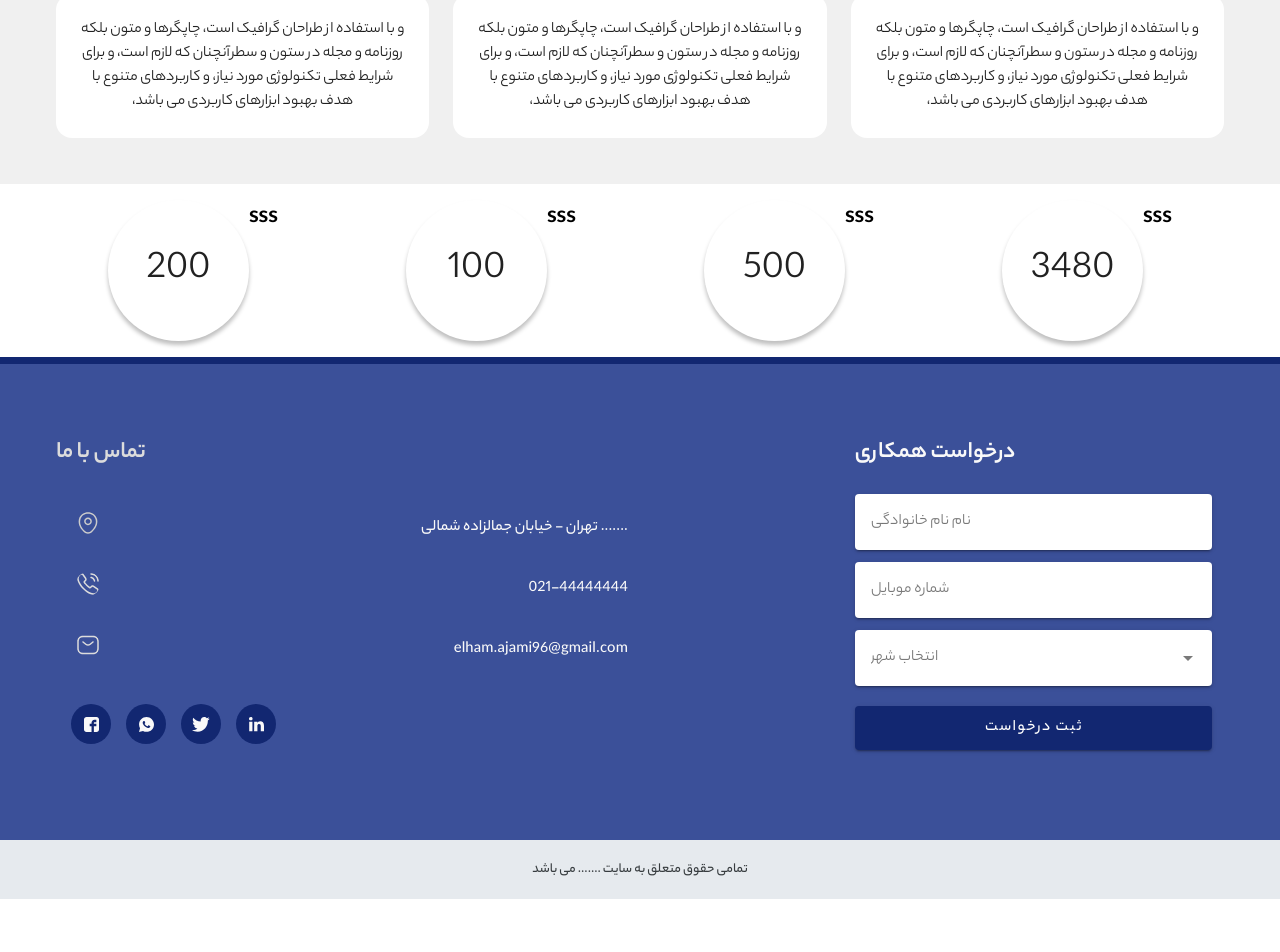
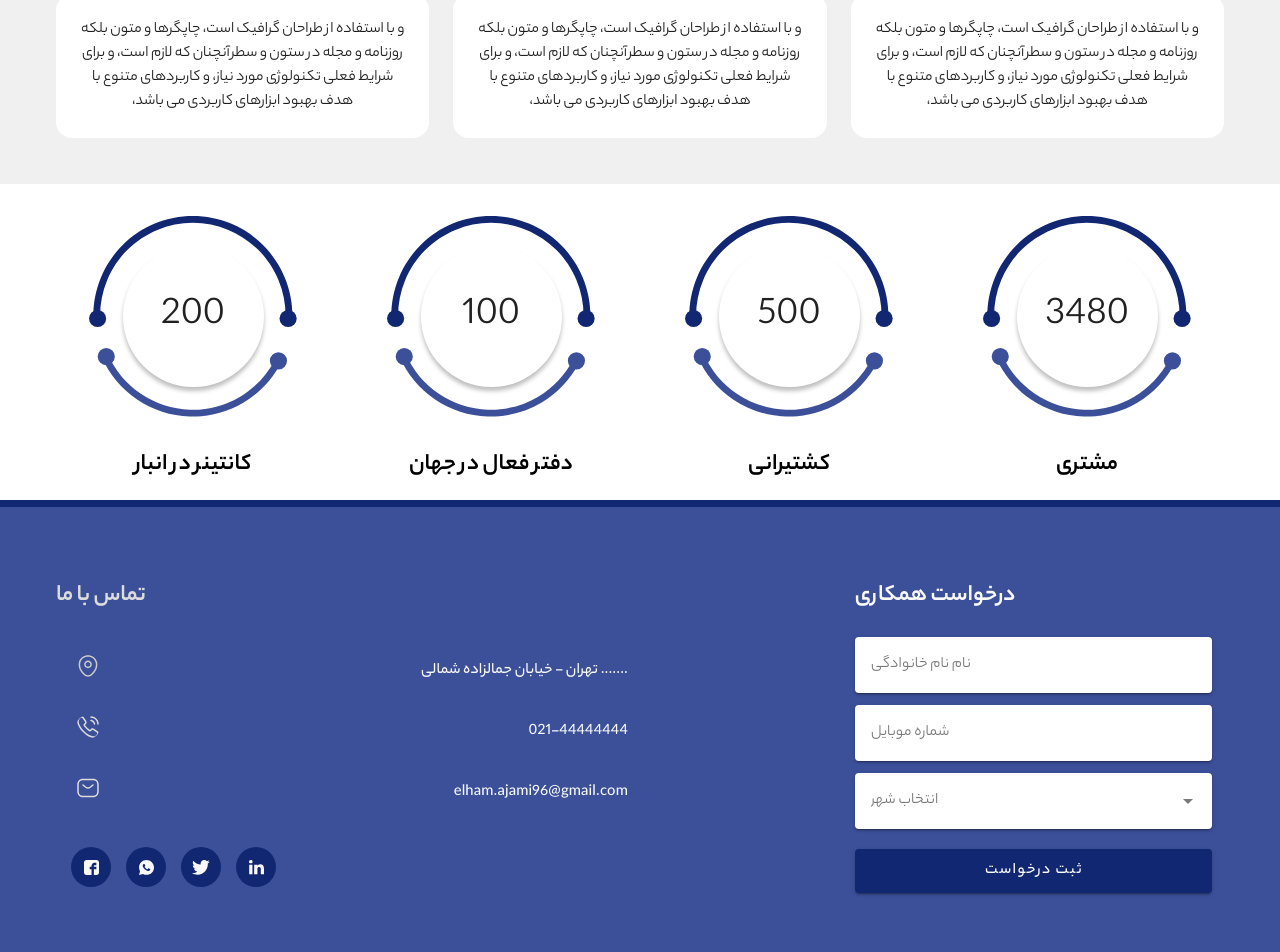
Before and after one commit to maedekaboli/adak, a Vue app: page / in a window 1280 px wide. Shown: the part 1617-2569 px from the top of the page. Before the commit the page ends 2516 px from the top, so only its background shows below. Built offline with nearby package versions, Linux system fonts and the light colour scheme.

Commit message:
home circle section is done

```diff
--- a/src/views/about/AboutMainSection.vue
+++ b/src/views/about/AboutMainSection.vue
@@ -13,17 +13,17 @@ const items = ref([
     <div class="AboutMainSection">
         <v-container>
             <v-row>
-                <v-col cols="md-6">
+                <v-col cols="md-6" sm="12">
                     <h2>درباره ما</h2>
                     <v-row>
-                        <v-col cols="md-6" v-for="(item, i) in items" :key="i">
+                        <v-col cols="md-6" sm="12" v-for="(item, i) in items" :key="i">
                             <TitleAndText :title="item.title" :desc="item.desc">
                             </TitleAndText>
                         </v-col>
                     </v-row>
                     <v-btn color="#3B5099" class="text-white mt-10">باتن</v-btn>
                 </v-col>
-                <v-col cols="md-6">
+                <v-col cols="md-6" sm="12">
                     <v-img src="/blog1.svg"></v-img>
                 </v-col>
             </v-row>
--- a/src/views/home/Circles.vue
+++ b/src/views/home/Circles.vue
@@ -13,9 +13,14 @@ const items = ref([
     <div class="Circles">
         <v-container>
             <v-row>
-                <v-col class="d-flex flex-wrap justify-center" cols="md-3" v-for="(item, i) in items" :key="i">
-                    <v-sheet class="d-flex align-center justify-center" height="141" width="141">{{ item.amount }}</v-sheet>
-                    <div class="Circles-title">sss</div>
+                <v-col cols="md-3" v-for="(item, i) in items" :key="i">
+                    <div class="d-flex justify-center circle-and-line">
+                        <v-img class="top-blue-line" src="/blue-line.svg"></v-img>
+                        <v-sheet class="d-flex align-center justify-center" height="141" width="141">{{ item.amount
+                        }}</v-sheet>
+                        <v-img class="bottom-blue-line" src="/light-blue-line.svg"></v-img>
+                    </div>
+                    <div class="Circles-title">{{ item.title }}</div>
                 </v-col>
             </v-row>
         </v-container>
@@ -25,14 +30,36 @@ const items = ref([
 
 <style scoped lang="scss">
 .Circles {
-    .v-sheet {
-        border-radius: 50%;
-        box-shadow: 0px 4px 4px rgba(0, 0, 0, 0.25);
-        font-size: 40px;
-        line-height: 62px;
+    padding-top: 46px;
+
+    .circle-and-line {
+        position: relative;
+
+        .top-blue-line {
+            width: 100%;
+            position: absolute;
+            padding: 100px;
+            top: -30px;
+        }
+
+        .bottom-blue-line {
+            width: 100%;
+            position: absolute;
+            padding: 100px;
+            bottom: -30px;
+        }
+
+        .v-sheet {
+            border-radius: 50%;
+            box-shadow: 0px 4px 4px rgba(0, 0, 0, 0.25);
+            font-size: 40px;
+            line-height: 62px;
+        }
+
     }
 
     .Circles-title {
+        margin-top: 60px;
         font-weight: 700;
         font-size: 24px;
         line-height: 37px;
```
Also changed, not shown: public/blue-line.svg (added), public/light-blue-line.svg (added).
